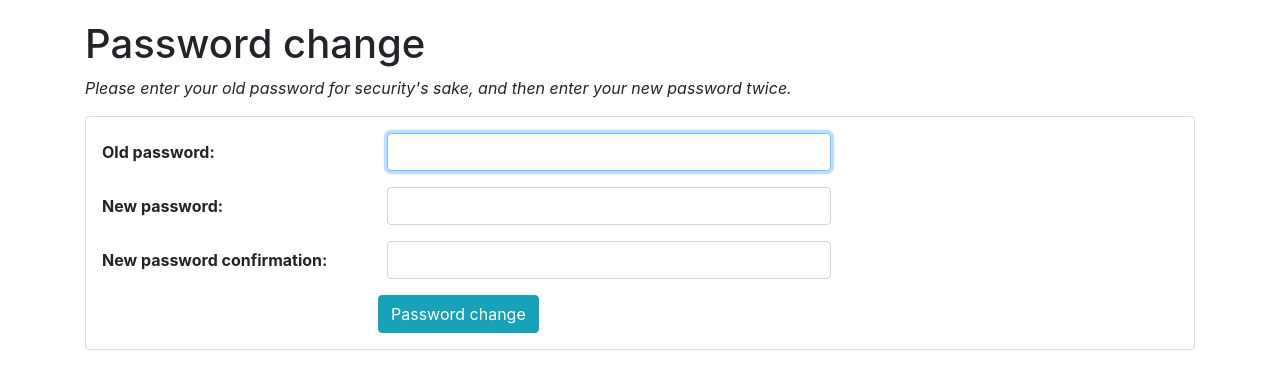
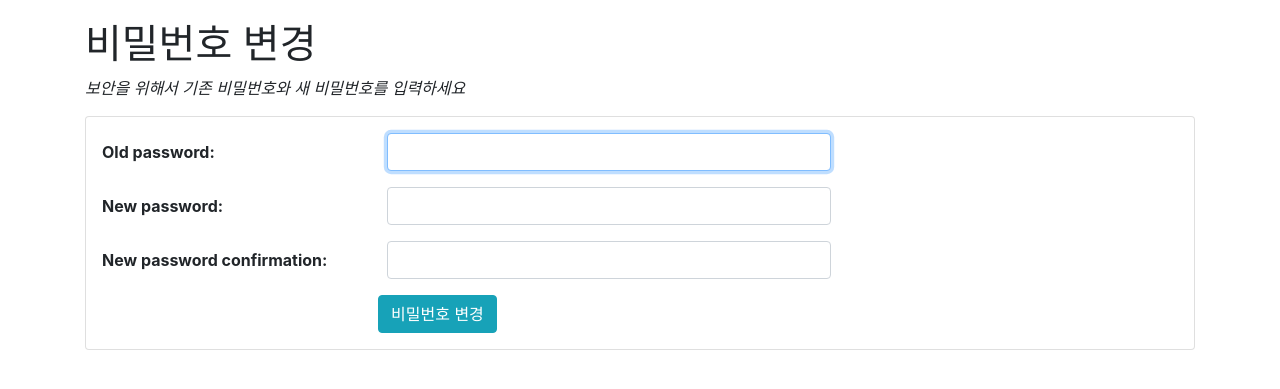
Before and after one commit to JKH1109/imfin1, a Django app: a page that uses mainApp/templates/registration/password_change_form.html in a window 1280 px wide. Shown: the part 70-459 px from the top of the page. Run offline with Django 3.2, Linux system fonts and the light colour scheme; the visitor is signed in with stand-in values (Sample User, id 1); some libraries are stand-ins or nearby versions.

Commit message:
비밀변호 변경, 보철물페이지 수정

```diff
--- a/mainApp/templates/registration/password_change_form.html
+++ b/mainApp/templates/registration/password_change_form.html
@@ -5,9 +5,8 @@
 
 {% block content %}
 
-    <h1>{{ title }}</h1>
-    <p class="font-italic">Please enter your old password for security's sake,
-        and then enter your new password twice.</p>
+    <h1>비밀번호 변경</h1>
+    <p class="font-italic">보안을 위해서 기존 비밀번호와 새 비밀번호를 입력하세요</p>
 
     {% if form.errors %}
     <div class="alert alert-danger">
@@ -39,7 +38,7 @@
 
         <div class="form-group">
             <div class="offset-sm-3 col-sm-5">
-                <input type="submit" value="Password change" class="btn btn-info"/>
+                <input type="submit" value="비밀번호 변경" class="btn btn-info"/>
             </div>
         </div>
 
```
Also changed, not shown: subApp2/templates/Seramic.html (+8 -6 lines).
